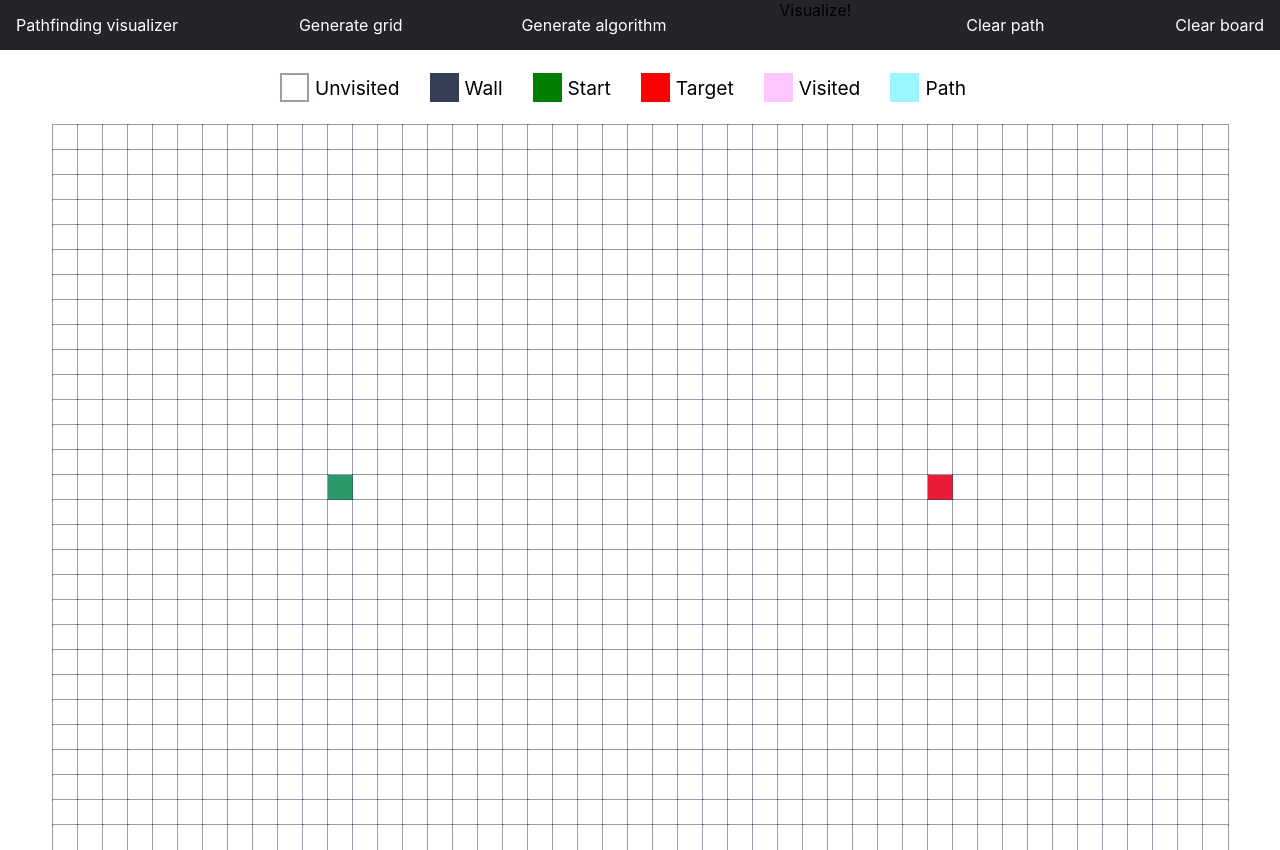
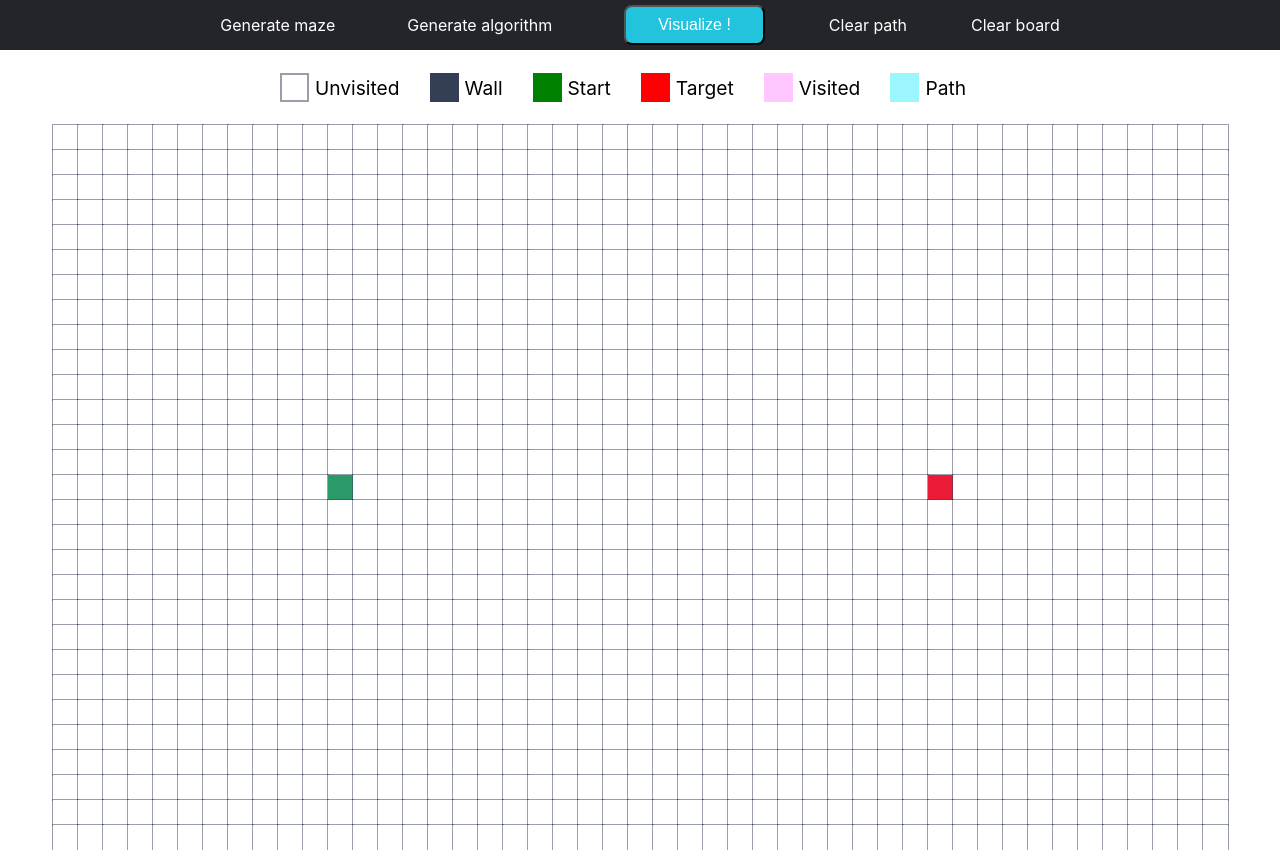
Before and after one commit to AliceHincu/Pathfinding-visualizer-react, a React (Create React App) app: page / in a window 1280 px wide. Built offline with nearby package versions, Linux system fonts and the light colour scheme.

Commit message:
repaired (hopefully) nav-menu logic

```diff
--- a/src/components/board/Node.tsx
+++ b/src/components/board/Node.tsx
@@ -58,7 +58,6 @@ const Node = ({ node }: NodeProps) => {
 
   const onMouseDownHandler = () => {
     if (!node.isFinish && !node.isStart) {
-      console.log(nodeDraggedType);
       if (nodeDraggedType === WALL)
         dispatch(setWallNode({ ...nodeCoords, isWall: true }));
       if (nodeDraggedType === UNVISITED)
@@ -79,7 +78,7 @@ const Node = ({ node }: NodeProps) => {
       nodeDraggedType !== START &&
       nodeDraggedType !== TARGET
     ) {
-      if (nodeDraggedType === WALL && node.isWall === false)
+      if (nodeDraggedType === WALL && node.isWall === false && node.isStart === false && node.isFinish === false)
         dispatch(setWallNode({ ...nodeCoords, isWall: true }));
       if (nodeDraggedType === UNVISITED && node.isWall === true)
         dispatch(setWallNode({ ...nodeCoords, isWall: false }));
--- /dev/null
+++ b/src/components/nav-menu/Dropdown.tsx
@@ -0,0 +1,30 @@
+interface DrodownProps{
+  title: string;
+  isAnimationInProgress: boolean;
+  isVisualizationFinished: boolean;
+  options: string[];
+  callSetOptionMethod: (option: string) => void;
+}
+
+export const Dropdown = ({title, isAnimationInProgress, isVisualizationFinished, options, callSetOptionMethod}:DrodownProps) => {
+  let optionsItem = options.map((option:string) =>
+    <div onClick={() => callSetOptionMethod(option)}> {option} </div>
+  )
+  return (
+    <div className="dropdown">
+      <button className="dropbtn"
+        style = {{backgroundColor:  isAnimationInProgress || !isVisualizationFinished ? "#cccccc" : ""}}>
+        {title}
+        <i
+          className="fa fa-caret-down"
+          style={{ margin: `0 0 0 0.5rem` }}
+        ></i>
+      </button>
+      <div
+        className="dropdown-content"
+        style={{ visibility: isAnimationInProgress || !isVisualizationFinished ? "hidden" : "visible" }}>
+          {optionsItem}
+      </div>
+    </div>
+  )
+}
--- a/src/components/nav-menu/Nav-menu.css
+++ b/src/components/nav-menu/Nav-menu.css
@@ -3,19 +3,19 @@
     height: 50px;
     display: flex;
     flex-direction: row;
-    justify-content: space-between;
+    align-items: center;
+    justify-content: center;
     background-color: #24252a;
 }
 
 .nav-bar-item {
-    height: 50px;
+    height: 40px;
     display: flex;
     align-items: center;
     color: white;
-    padding: 0 1rem;
+    padding: 0 2rem;
     cursor: pointer;
 }
-
 
 .dropdown {
     align-items: center;
@@ -26,6 +26,7 @@
     height: 50px;
     align-items: center;
     font-size: 1rem;
+    padding: 0 2rem;
     border: none;
     outline: none;
     color: white;
@@ -38,11 +39,16 @@
     background-color: #22c4dd;
 }
 
+.nav-bar-item:hover{
+    color: #22c4dd;
+}
+
 .dropdown-content {
     display: none;
     position: absolute;
     background-color: #f9f9f9;
     min-width: 160px;
+    /* padding: 0 1rem; */
     box-shadow: 0px 8px 16px 0px rgba(0,0,0,0.2);
     z-index: 1;
 }
@@ -65,3 +71,25 @@
 .dropdown:hover .dropdown-content {
     display: block;
 }
+
+.visualize-btn{
+    background-color: #22c4dd;
+    margin: 5px 0;
+    border-radius: 0.5rem;
+    align-items: center;
+    padding: 0 2rem;
+    height: 100%;
+    color: white;
+    font-size: 1rem;
+    cursor: pointer;
+}
+
+.visualize-btn:disabled{
+    background-color: #cccccc;
+    cursor:default;
+}
+
+p {
+    margin: 0;
+    padding: 0;
+}
--- a/src/components/nav-menu/Nav-menu.tsx
+++ b/src/components/nav-menu/Nav-menu.tsx
@@ -28,6 +28,7 @@ import { recursiveDivisionMaze } from "../../utils/generation-maze/RecursiveDivi
 import { generateGridWithoutPath, generateInitalGrid, NodeInterface } from "../../utils/GridUtils";
 import { bfs, SolutionBFS } from "../../utils/pathfinding-algorithms/bfs";
 import DFS_Algo, { SolutionDFS } from "../../utils/pathfinding-algorithms/dfs";
+import { Dropdown } from "./Dropdown";
 // import { DFS, SolutionDFS } from "../../utils/pathfinding-algorithms/dfs";
 import "./Nav-menu.css";
 
@@ -37,6 +38,8 @@ const NavMenu = () => {
   const targetCoords = useAppSelector(selectTargetCoords);
   const dispatch = useAppDispatch();
   const [selectedAlgorithm, setSelectedAlgorithm] = useState('');
+  const [isAnimationInProgress, setIsAnimationInProgress] = useState(false);
+  const [isVisualizationFinished, setIsVisualizationFinished] = useState(true);
 
   const undoWallsStartTarget = () => {
     //Make isWall prop false for start and target once the algorithm started
@@ -54,26 +57,33 @@ const NavMenu = () => {
     dispatch(setWallNode(newTargetNode))
   }
 
-  // useEffect(() => {
-  //   console.log(grid)
-  // }, [grid])
-
-
   const updateSelectedAlgorithm = (algorithm: string) => {
     setSelectedAlgorithm(algorithm)
+    clearPath()
     undoWallsStartTarget();
   }
 
   const clearPath = () => {
-    dispatch(setGrid(generateGridWithoutPath(grid)));
+    if (!isAnimationInProgress) {
+      dispatch(setGrid(generateGridWithoutPath(grid)));
+      setIsVisualizationFinished(true);
+    }
+    // if (!isVisualizationFinished)
+    //   setIsVisualizationFinished(true);
+
   };
 
   const clearBoard = () => {
-    dispatch(setGrid(generateInitalGrid()));
+    if (!isAnimationInProgress) {
+      dispatch(setGrid(generateInitalGrid(startCoords, targetCoords)));
+      setIsVisualizationFinished(true);
+    }
+    // if (!isVisualizationFinished)
+    //   setIsVisualizationFinished(true);
   };
 
   const animateMaze = (queue: NodeCoords[]) => {
-    let i=0;
+    let i = 0;
 
     let interval = setInterval(() => { //setInterval because setTimeout causes lag.
       const newNode = {
@@ -82,15 +92,17 @@ const NavMenu = () => {
       };
       dispatch(setNode(newNode));
 
-      if(i==queue.length-1){
+      if (i == queue.length - 1) {
+        undoWallsStartTarget()
         clearInterval(interval)
+        setIsAnimationInProgress(false)
       }
       i++;
     }, ANIMATION_MAZE_TIME)
   };
 
   const animatePath = (path: NodeCoords[]) => {
-    let i=0;
+    let i = 0;
     let interval = setInterval(() => {
       const newNode = {
         ...grid[path[i].row][path[i].col],
@@ -98,8 +110,9 @@ const NavMenu = () => {
       };
       dispatch(setNode(newNode));
 
-      if(i==path.length-1){
+      if (i == path.length - 1) {
         clearInterval(interval)
+        setIsAnimationInProgress(false);
       }
 
       i++;
@@ -107,9 +120,14 @@ const NavMenu = () => {
   };
 
   const animateVisitedNodes2D = (queue: NodeCoords[][], path: NodeCoords[]) => {
-    let i=0;
+    let i = 0;
+    if (queue.length === 0) {
+      setIsAnimationInProgress(false);
+      return;
+    }
+
     let interval = setInterval(() => {
-      for(let j=0; j<queue[i].length;j++){
+      for (let j = 0; j < queue[i].length; j++) {
         const newNode = {
           ...grid[queue[i][j].row][queue[i][j].col],
           isVisited: true,
@@ -117,7 +135,7 @@ const NavMenu = () => {
         dispatch(setNode(newNode));
       }
 
-      if(i==queue.length-1){
+      if (i == queue.length - 1) {
         clearInterval(interval)
         animatePath(path)
       }
@@ -127,7 +145,12 @@ const NavMenu = () => {
   };
 
   const animateVisitedNodes1D = (stack: NodeCoords[], path: NodeCoords[]) => {
-    let i=0;
+    let i = 0;
+    if (stack.length === 0) {
+      setIsAnimationInProgress(false);
+      return;
+    }
+
     let interval = setInterval(() => { //setInterval because setTimeout causes lag.
       const newNode = {
         ...grid[stack[i].row][stack[i].col],
@@ -136,13 +159,13 @@ const NavMenu = () => {
 
       dispatch(setNode(newNode));
 
-      if(i==stack.length-1){
+      if (i == stack.length - 1) {
         clearInterval(interval)
         animatePath(path)
       }
 
       i++;
-    }, ANIMATION_VISITED_NODE_TIME*2)
+    }, ANIMATION_VISITED_NODE_TIME * 2)
   };
 
   const generateWalls = (generationAlgorithm: string) => {
@@ -158,69 +181,54 @@ const NavMenu = () => {
         queue = randomMaze(grid, 0.3);
     }
 
+    setIsAnimationInProgress(true)
     animateMaze(queue);
   };
 
   const runAlgorithm = () => {
+    setIsAnimationInProgress(true);
+    setIsVisualizationFinished(false);
     switch (selectedAlgorithm) {
       case BFS:
         const solBsf: SolutionBFS = bfs(grid, [startCoords.row, startCoords.col], [targetCoords.row, targetCoords.col]);
         animateVisitedNodes2D(solBsf.queueVisitedAnimated, solBsf.path);
         break;
       case DFS:
-        const solDfs:SolutionDFS|undefined = new DFS_Algo(grid, [startCoords.row, startCoords.col], [targetCoords.row, targetCoords.col]).run();
+        const solDfs: SolutionDFS | undefined = new DFS_Algo(grid, [startCoords.row, startCoords.col], [targetCoords.row, targetCoords.col]).run();
         console.log(solDfs);
         animateVisitedNodes1D(solDfs.queueVisitedAnimated, solDfs.path)
         break;
     }
   };
 
+  console.log(isAnimationInProgress, isVisualizationFinished)
+
   return (
     <div className="nav-bar">
-      <div className="nav-bar-item">Pathfinding visualizer</div>
+      <Dropdown
+        title={"Generate maze"}
+        isAnimationInProgress={isAnimationInProgress}
+        isVisualizationFinished={isVisualizationFinished}
+        options={[RECURSIVE_DIVISON, RANDOM]}
+        callSetOptionMethod={generateWalls}
+      ></Dropdown>
+      <Dropdown
+        title={"Generate algorithm"}
+        isAnimationInProgress={isAnimationInProgress}
+        isVisualizationFinished={isVisualizationFinished}
+        options={[BFS, DFS, GREEDY_BFS, DIJKSTRA, A_STAR]}
+        callSetOptionMethod={updateSelectedAlgorithm}
+      ></Dropdown>
 
-      <div className="dropdown">
-        <button className="dropbtn">
-          Generate grid
-          <i
-            className="fa fa-caret-down"
-            style={{ margin: `0 0 0 0.5rem` }}
-          ></i>
-        </button>
-        <div className="dropdown-content">
-          <div onClick={() => generateWalls(RECURSIVE_DIVISON)}>
-            {RECURSIVE_DIVISON}
-          </div>
-          <div onClick={() => generateWalls(RANDOM)}>{RANDOM}</div>
-        </div>
-      </div>
-
-      <div className="dropdown">
-        <button className="dropbtn">
-          Generate algorithm
-          <i
-            className="fa fa-caret-down"
-            style={{ margin: `0 0 0 0.5rem` }}
-          ></i>
-        </button>
-        <div className="dropdown-content">
-          <div onClick={() => updateSelectedAlgorithm(DFS)}>{DFS}</div>
-          <div onClick={() => updateSelectedAlgorithm(BFS)}>{BFS}</div>
-          <div onClick={() => updateSelectedAlgorithm(GREEDY_BFS)}>{GREEDY_BFS}</div>
-          <div onClick={() => updateSelectedAlgorithm(DIJKSTRA)}>{DIJKSTRA}</div>
-          <div onClick={() => updateSelectedAlgorithm(A_STAR)}>{A_STAR}</div>
-        </div>
-      </div>
-
-      <div className="visualize-btn" onClick={() => runAlgorithm()}>
-        Visualize!
+      <div className="nav-bar-item" >
+        <button disabled={(isAnimationInProgress || !isVisualizationFinished)} className="visualize-btn" onClick={() => runAlgorithm()}> Visualize {selectedAlgorithm}! </button>
       </div>
 
       <div className="nav-bar-item" onClick={clearPath}>
-        Clear path
+        <p>Clear path</p>
       </div>
       <div className="nav-bar-item" onClick={clearBoard}>
-        Clear board
+        <p>Clear board</p>
       </div>
     </div>
   );
--- a/src/redux-features/boardSlice.ts
+++ b/src/redux-features/boardSlice.ts
@@ -19,7 +19,7 @@ interface BoardState {
 }
 
 const initialState: BoardState = {
-  grid: generateInitalGrid(),
+  grid: generateInitalGrid({row: START_NODE_ROW, col: START_NODE_COL}, {row: FINISH_NODE_ROW, col: FINISH_NODE_COL}),
   startNodeCoords: {
     row: START_NODE_ROW,
     col: START_NODE_COL
@@ -72,6 +72,8 @@ export const boardSlice = createSlice({
 
       state.grid[oldTargetRow][oldTargetCol].isFinish = false;
       state.grid[newTargetRow][newTargetCol].isFinish = true;
+      state.targetNodeCoords.row = newTargetRow;
+      state.targetNodeCoords.col = newTargetCol
     },
     isMousePressed: (state, action: PayloadAction<boolean>) => {
       state.mouse = action.payload
--- a/src/utils/GridUtils.ts
+++ b/src/utils/GridUtils.ts
@@ -1,4 +1,5 @@
 import { COLUMN_COUNT, FINISH_NODE_COL, FINISH_NODE_ROW, ROW_COUNT, START_NODE_COL, START_NODE_ROW } from "../constants/grid-details";
+import { NodeCoords } from "../redux-features/boardSlice";
 
 export interface NodeInterface {
     row: number,
@@ -11,12 +12,15 @@ export interface NodeInterface {
     isWall: boolean,
 }
 
+let start: NodeCoords;
+let target: NodeCoords;
+
 function NodeFactory(row: number, col: number) {
     return {
         row,
         col,
-        isStart: row === START_NODE_ROW && col === START_NODE_COL,
-        isFinish: row === FINISH_NODE_ROW && col === FINISH_NODE_COL,
+        isStart: row === start.row && col === start.col,
+        isFinish: row === target.row && col === target.col,
         distance: Infinity,
         isVisited: false,
         isPath: false,
@@ -24,8 +28,10 @@ function NodeFactory(row: number, col: number) {
       };
 }
 
-export const generateInitalGrid = () => {
+export const generateInitalGrid = (startCoords: NodeCoords, targetCoords: NodeCoords) => {
     const grid = [];
+    start = startCoords;
+    target = targetCoords;
 
     for(let row = 0; row < ROW_COUNT; row++) {
         const currentRow = [];
@@ -40,8 +46,8 @@ export const generateInitalGrid = () => {
     return grid;
 }
 
-export const generateGridWithoutPath = (initialGrid: NodeInterface[][]) => {
-    const newGrid: NodeInterface[][] = []
+export const generateGridWithoutPath = (initialGrid: NodeInterface[][]): NodeInterface[][] => {
+    let newGrid: NodeInterface[][] = []
 
     for(let row = 0; row < ROW_COUNT; row++) {
         const currentRow = [];
--- a/src/utils/generation-maze/RecursiveDivisionMaze.ts
+++ b/src/utils/generation-maze/RecursiveDivisionMaze.ts
@@ -84,7 +84,7 @@ const divide = (grid:NodeInterface[][], x:number, y:number, width:number, height
     const length = horizontal ? width : height
 
     for(let i=0; i<length; i++){
-        if(startWall.row !== passage.row || startWall.col !== passage.col){
+        if((startWall.row !== passage.row || startWall.col !== passage.col)){
             queueToBeAnimated.push({row: startWall.row, col: startWall.col})
         }
         startWall.row += direction.row
--- a/src/utils/pathfinding-algorithms/dfs.ts
+++ b/src/utils/pathfinding-algorithms/dfs.ts
@@ -28,7 +28,6 @@ export default class DFS_Algo {
         this.stack = [];
         this.queueVisitedAnimated = [];
         this.parentMap = new Map<string, NodeCoords | null>();
-        // this.parentMap.set(startCoords.toString(), null);
         this.solutionFound = false;
     }
 
@@ -36,7 +35,7 @@ export default class DFS_Algo {
         const resultPath = this.dfsUtil(this.startCoords, null);
         const result: SolutionDFS = {
             path: resultPath == undefined ? [] : resultPath,
-            queueVisitedAnimated: this.queueVisitedAnimated
+            queueVisitedAnimated: this.queueVisitedAnimated.slice(1, this.queueVisitedAnimated.length)
         }
         return result;
     }
@@ -44,6 +43,14 @@ export default class DFS_Algo {
     dfsUtil(currentNode: number[], parent:NodeCoords|null): NodeCoords[]|undefined {
         if(this.solutionFound)
             return;
+
+        if (this.isSolution(currentNode)) {
+            this.parentMap.set(currentNode.toString(), parent)
+            let path = this.recreatePath();
+            this.solutionFound = true;
+            return path;
+        }
+
         if(!this.isValid(currentNode))
             return;
 
```
